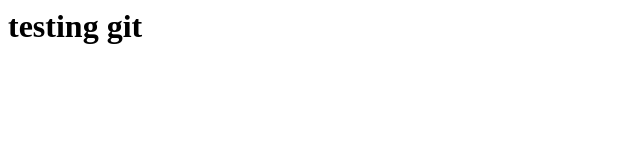
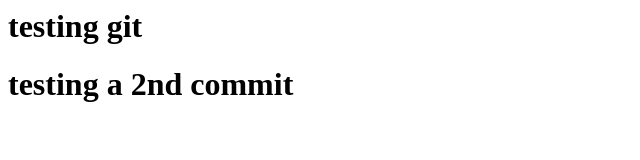
Before and after one commit to MariamShmaysem/fullstack-devTraining, a plain HTML site: page index.html in a window 1280 px wide. Shown: the whole page, without its empty margins (0-640 px from the left). Drawn offline with Linux system fonts and the light colour scheme.

Commit message:
second commit

```diff
--- a/index.html
+++ b/index.html
@@ -1 +1,2 @@
 <h1>testing git</h1>
+<h1>testing a 2nd commit</h1>
```
